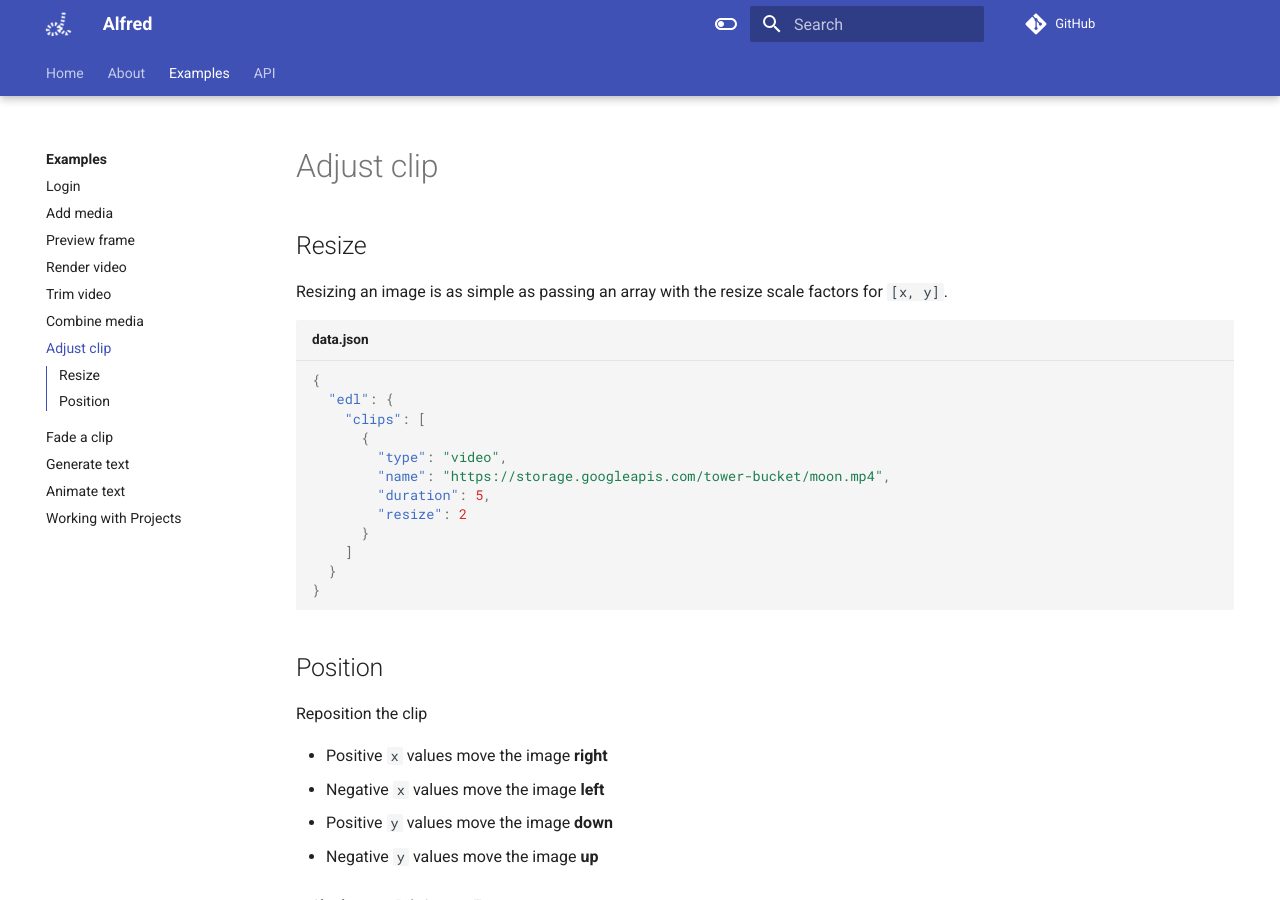
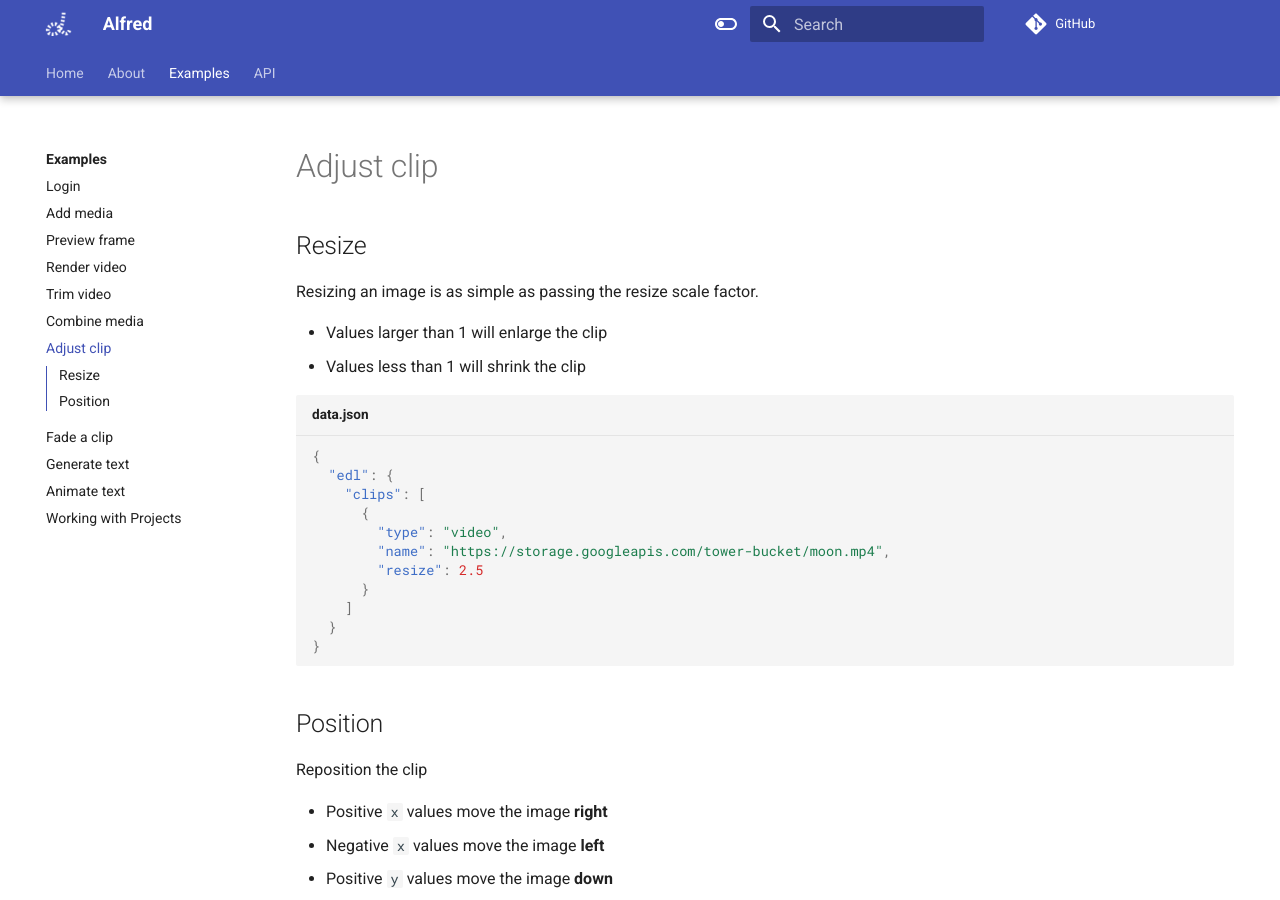
Before and after one commit to quaternionmedia/alfred, an MkDocs documentation site: the page built from docs/examples/adjust.md, in a window 1280 px wide and 900 px high. Built offline with MkDocs 1.6.1 and Material for MkDocs 9.7.7, drawn with Linux system fonts in a browser that asks for light colours; comment, search, counter and statistics services are not loaded.

Commit message:
clarify resize scale factor

````diff
--- a/docs/examples/adjust.md
+++ b/docs/examples/adjust.md
@@ -1,6 +1,10 @@
 # Adjust clip
 ## Resize
-Resizing an image is as simple as passing an array with the resize scale factors for `[x, y]`.
+Resizing an image is as simple as passing the resize scale factor.
+
+- Values larger than 1 will enlarge the clip
+- Values less than 1 will shrink the clip
+
 ``` json title="data.json"
 {
   "edl": {
@@ -8,8 +12,7 @@ Resizing an image is as simple as passing an array with the resize scale factors
       {
         "type": "video",
         "name": "https://storage.googleapis.com/tower-bucket/moon.mp4",
-        "duration": 5,
-        "resize": 2
+        "resize": 2.5
       }
     ]
   }
````
